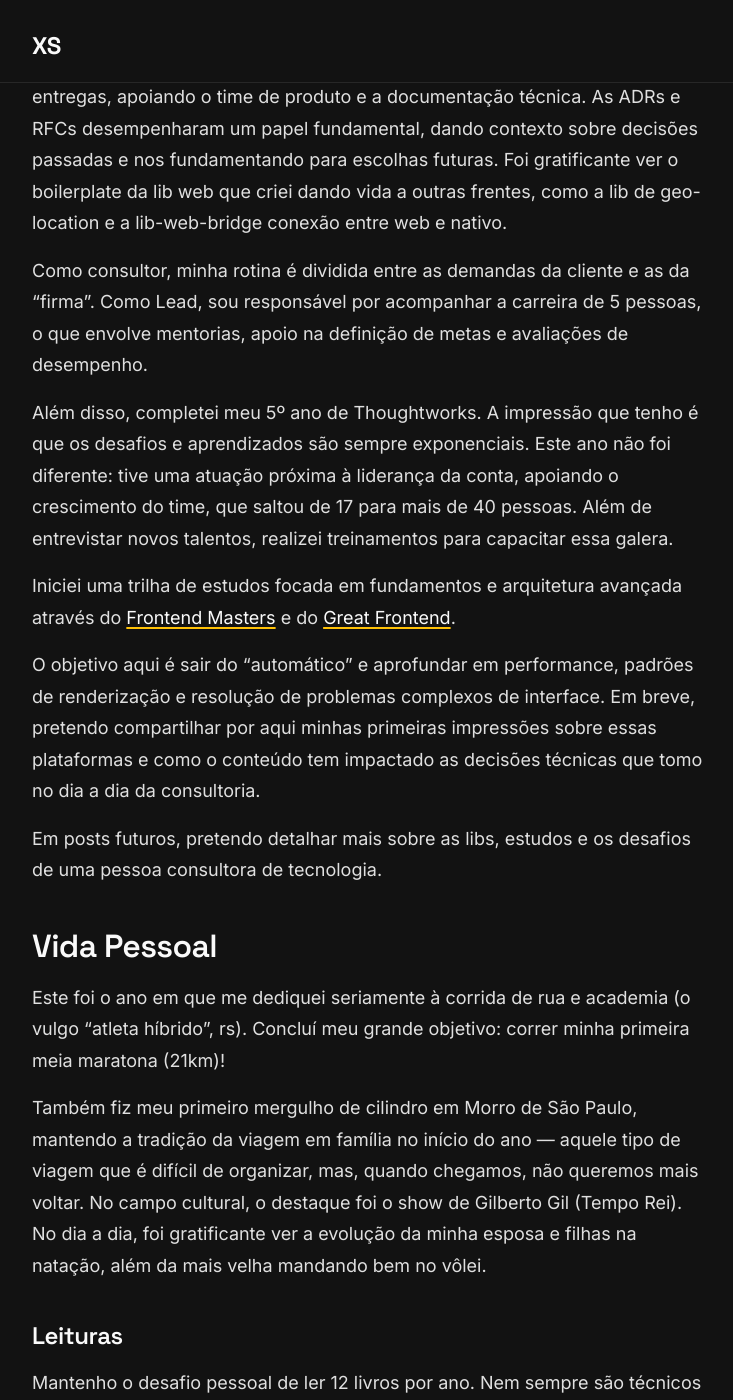
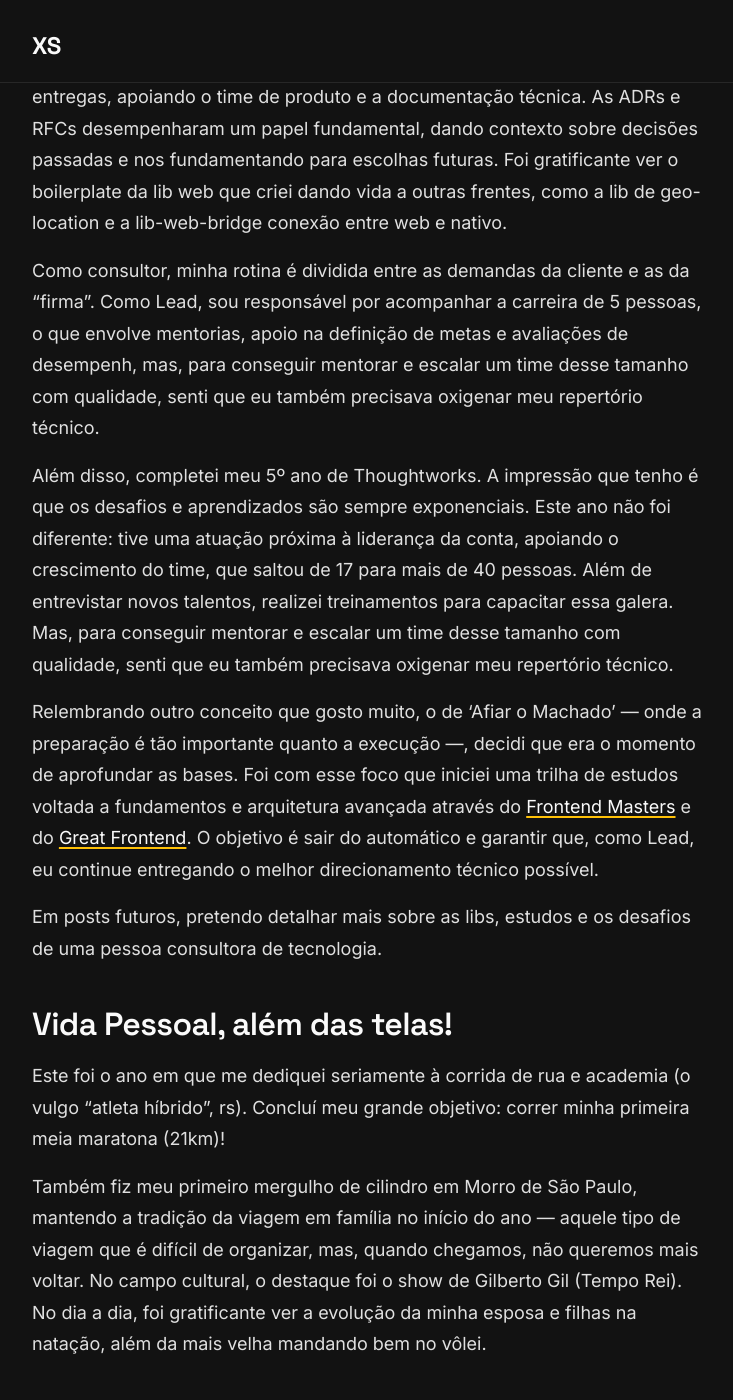
Before and after one commit to AlexsandroSA/AlexsandroSA.github.io, a Jekyll site: the page built from _posts/2026-01-08-retrospectiva-2025.md, in a window 1280 px wide and 1400 px high, scrolled down 741 px. Shown: the whole window, without its empty margins (272-1005 px from the left). Built offline with Jekyll 4.4.1, drawn with Linux system fonts in a browser that asks for light colours; comment, search, counter and statistics services are not loaded; some of the changed text lies outside the part shown.

Commit message:
refactor: update post text

```diff
--- a/_posts/2026-01-08-retrospectiva-2025.md
+++ b/_posts/2026-01-08-retrospectiva-2025.md
@@ -20,17 +20,15 @@ Depois de muito tempo — exatos 2.108 dias, segundo o Gemini (rs) — desde o
 
 Aqui, a constância veio na forma de manter a qualidade e a frequência das entregas, apoiando o time de produto e a documentação técnica. As ADRs e RFCs desempenharam um papel fundamental, dando contexto sobre decisões passadas e nos fundamentando para escolhas futuras. Foi gratificante ver o boilerplate da lib web que criei dando vida a outras frentes, como a lib de geo-location e a lib-web-bridge conexão entre web e nativo.
 
-Como consultor, minha rotina é dividida entre as demandas da cliente e as da "firma". Como Lead, sou responsável por acompanhar a carreira de 5 pessoas, o que envolve mentorias, apoio na definição de metas e avaliações de desempenho.
+Como consultor, minha rotina é dividida entre as demandas da cliente e as da "firma". Como Lead, sou responsável por acompanhar a carreira de 5 pessoas, o que envolve mentorias, apoio na definição de metas e avaliações de desempenh, mas, para conseguir mentorar e escalar um time desse tamanho com qualidade, senti que eu também precisava oxigenar meu repertório técnico.
 
-Além disso, completei meu 5º ano de Thoughtworks. A impressão que tenho é que os desafios e aprendizados são sempre exponenciais. Este ano não foi diferente: tive uma atuação próxima à liderança da conta, apoiando o crescimento do time, que saltou de 17 para mais de 40 pessoas. Além de entrevistar novos talentos, realizei treinamentos para capacitar essa galera.
+Além disso, completei meu 5º ano de Thoughtworks. A impressão que tenho é que os desafios e aprendizados são sempre exponenciais. Este ano não foi diferente: tive uma atuação próxima à liderança da conta, apoiando o crescimento do time, que saltou de 17 para mais de 40 pessoas. Além de entrevistar novos talentos, realizei treinamentos para capacitar essa galera. Mas, para conseguir mentorar e escalar um time desse tamanho com qualidade, senti que eu também precisava oxigenar meu repertório técnico.
 
-Iniciei uma trilha de estudos focada em fundamentos e arquitetura avançada através do [Frontend Masters](https://frontendmasters.com/) e do [Great Frontend](https://www.greatfrontend.com/pt-BR).
-
-O objetivo aqui é sair do "automático" e aprofundar em performance, padrões de renderização e resolução de problemas complexos de interface. Em breve, pretendo compartilhar por aqui minhas primeiras impressões sobre essas plataformas e como o conteúdo tem impactado as decisões técnicas que tomo no dia a dia da consultoria.
+Relembrando outro conceito que gosto muito, o de 'Afiar o Machado' — onde a preparação é tão importante quanto a execução —, decidi que era o momento de aprofundar as bases. Foi com esse foco que iniciei uma trilha de estudos voltada a fundamentos e arquitetura avançada através do [Frontend Masters](https://frontendmasters.com/) e do  [Great Frontend](https://www.greatfrontend.com/pt-BR). O objetivo é sair do automático e garantir que, como Lead, eu continue entregando o melhor direcionamento técnico possível.
 
 Em posts futuros, pretendo detalhar mais sobre as libs, estudos e os desafios de uma pessoa consultora de tecnologia.
 
-## Vida Pessoal
+## Vida Pessoal, além das telas!
 
 Este foi o ano em que me dediquei seriamente à corrida de rua e academia (o vulgo "atleta híbrido", rs). Concluí meu grande objetivo: correr minha primeira meia maratona (21km)!
 
@@ -53,6 +51,7 @@ Mantenho o desafio pessoal de ler 12 livros por ano. Nem sempre são técnicos e
 | Correr                                                                             | Drauzio Varella                        |
 | Coisa de rico: A vida dos endinheirados brasileiros                                | Michel Alcoforado                      |
 | O Avesso da Pele                                                                   | Jeferson Tenório                       |
+| Cointeligência: A vida e o trabalho com IA                                         | Ethan Mollick                          |
 
 ## Conclusão
 
```
